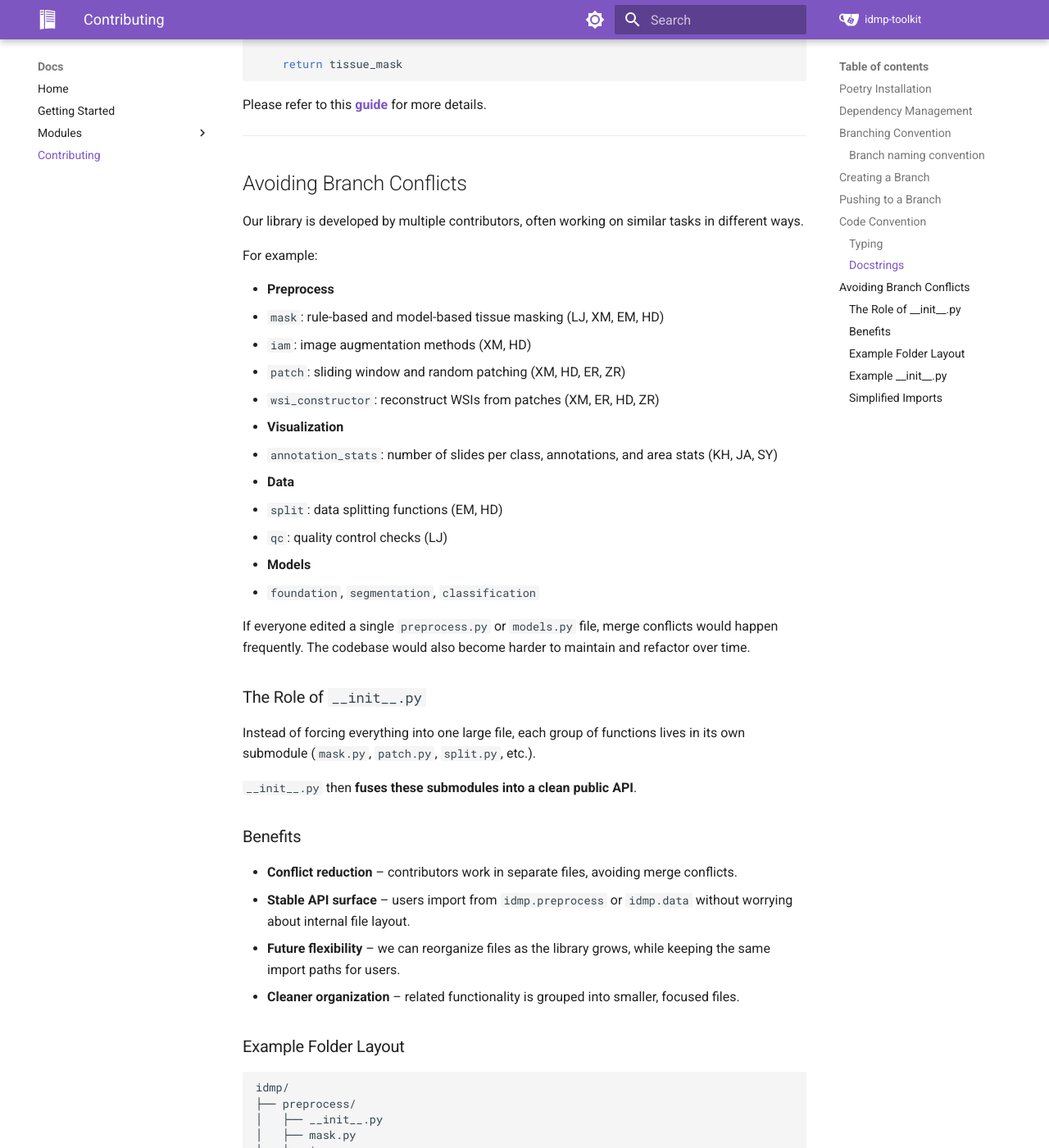
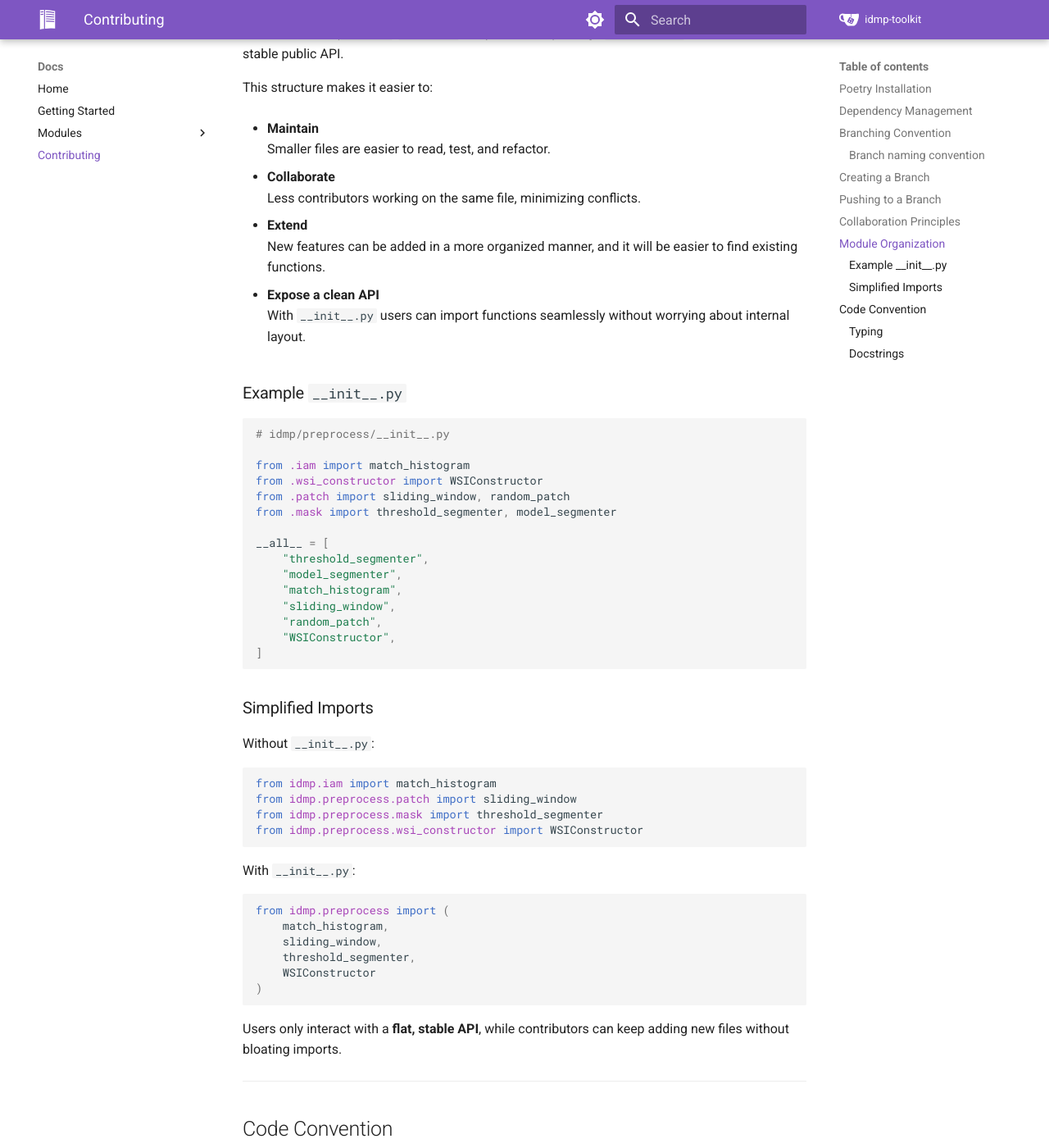
Before and after one commit to emnzn/idmp-toolkit-docs, an MkDocs documentation site: the page built from docs/contributing.md, in a window 1280 px wide and 1400 px high, scrolled down 3002 px. Shown: the whole window at 82% size. Built offline with MkDocs 1.6.1 and Material for MkDocs 9.7.7, drawn with Linux system fonts in a browser that asks for light colours; some of the changed text lies outside the part shown.

Commit message:
updated docs

````diff
--- a/docs/contributing.md
+++ b/docs/contributing.md
@@ -71,6 +71,114 @@
 
 ---
 
+## Collaboration Principles
+
+To keep development smooth and conflict-free, we follow these practices:
+
+- **Work only on feature branches**
+  Nobody commits directly to `main`. Every change starts from a branch (see [Branching Convention](#branching-convention)).
+
+- **Respect ownership of functions**
+  Contributors may work in the same file, but do not edit or overwrite someone else’s function without discussion.
+
+- **Conflicts are expected, but manageable**
+  Merge conflicts will happen when multiple people branch from the same point and edit the same file. As long as contributors work on separate functions, any conflicts will be line-based and trivial to resolve.
+
+- **Small, modular changes**
+  Keep pull requests focused. Small changes are easier to review and reduce the chance of large, messy conflicts.
+
+---
+
+## Module Organization
+
+```text
+idmp/
+├── preprocess/
+│   ├── __init__.py
+│   ├── mask.py                 # Rule-based + model-based tissue masking
+│   ├── iam.py                  # Image assessment methods (variation, quality, etc.)
+│   ├── patch.py                # Sliding window and random patch sampling
+│   └── wsi_constructor.py      # Reconstruct WSIs from patches + coordinates
+│
+├── visualization/
+│   └── annotation_stats.py     # Number of slides/class, annotation counts, area stats
+│
+├── data/
+│   ├── __init__.py
+│   ├── split.py                # Dataset splitting (train/val/test)
+│   └── qc.py                   # Quality control functions
+│
+└── models/                     # Model initialization scripts
+    ├── foundation.py           # Foundation models
+    ├── segmentation/           # Segmentation models
+    │   ├── glands.py           # Gland segmentation models
+    │   └── tissue.py           # Tissue segmentation models
+    └── classification/         # Classification models
+
+```
+
+To keep the function library clean and maintainable, instead of placing everything into a single large file like `preprocess.py`, we break down functionality by **sub-tasks**. Each sub-task lives in its own module (`mask.py`, `patch.py`, etc.), while the package `__init__.py` collects these into a stable public API.
+
+This structure makes it easier to:
+
+- **Maintain**
+  Smaller files are easier to read, test, and refactor.
+
+- **Collaborate**
+  Less contributors working on the same file, minimizing conflicts.
+
+- **Extend**
+  New features can be added in a more organized manner, and it will be easier to find existing functions.
+
+- **Expose a clean API**
+  With `__init__.py` users can import functions seamlessly without worrying about internal layout.
+
+### Example `__init__.py`
+
+```python
+# idmp/preprocess/__init__.py
+
+from .iam import match_histogram
+from .wsi_constructor import WSIConstructor
+from .patch import sliding_window, random_patch
+from .mask import threshold_segmenter, model_segmenter
+
+__all__ = [
+    "threshold_segmenter",
+    "model_segmenter",
+    "match_histogram",
+    "sliding_window",
+    "random_patch",
+    "WSIConstructor",
+]
+```
+
+### Simplified Imports
+
+Without `__init__.py`:
+
+```python
+from idmp.iam import match_histogram
+from idmp.preprocess.patch import sliding_window
+from idmp.preprocess.mask import threshold_segmenter
+from idmp.preprocess.wsi_constructor import WSIConstructor
+```
+
+With `__init__.py`:
+
+```python
+from idmp.preprocess import (
+    match_histogram,
+    sliding_window,
+    threshold_segmenter,
+    WSIConstructor
+)
+```
+
+Users only interact with a **flat, stable API**, while contributors can keep adding new files without bloating imports.
+
+---
+
 ## Code Convention
 
 ### Typing
@@ -128,98 +236,3 @@
 ```
 
 Please refer to this [**guide**](https://sphinxcontrib-napoleon.readthedocs.io/en/latest/example_numpy.html#example-numpy) for more details.
-
----
-
-## Avoiding Branch Conflicts
-
-Our library is developed by multiple contributors, often working on similar tasks in different ways.
-
-For example:
-
-- **Preprocess**
-  - `mask`: rule-based and model-based tissue masking (LJ, XM, EM, HD)
-  - `iam`: image augmentation methods (XM, HD)
-  - `patch`: sliding window and random patching (XM, HD, ER, ZR)
-  - `wsi_constructor`: reconstruct WSIs from patches (XM, ER, HD, ZR)
-
-- **Visualization**
-  - `annotation_stats`: number of slides per class, annotations, and area stats (KH, JA, SY)
-
-- **Data**
-  - `split`: data splitting functions (EM, HD)
-  - `qc`: quality control checks (LJ)
-
-- **Models**
-  - `foundation`, `segmentation`, `classification`
-
-If everyone edited a single `preprocess.py` or `models.py` file, merge conflicts would happen frequently. The codebase would also become harder to maintain and refactor over time.
-
-### The Role of `__init__.py`
-
-Instead of forcing everything into one large file, each group of functions lives in its own submodule (`mask.py`, `patch.py`, `split.py`, etc.).
-
-`__init__.py` then **fuses these submodules into a clean public API**.
-
-### Benefits
-- **Conflict reduction** – contributors work in separate files, avoiding merge conflicts.
-- **Stable API surface** – users import from `idmp.preprocess` or `idmp.data` without worrying about internal file layout.
-- **Future flexibility** – we can reorganize files as the library grows, while keeping the same import paths for users.
-- **Cleaner organization** – related functionality is grouped into smaller, focused files.
-
-### Example Folder Layout
-
-```text
-idmp/
-├── preprocess/
-│   ├── __init__.py
-│   ├── mask.py
-│   ├── iam.py
-│   ├── patch.py
-│   └── wsi_constructor.py
-├── models/
-│   ├── __init__.py
-│   ├── foundation.py
-│   └── segmentation.py
-```
-
-### Example `__init__.py`
-
-```python
-# idmp/preprocess/__init__.py
-
-from .iam import match_histogram
-from .wsi_constructor import reconstruct_wsi
-from .patch import sliding_window, random_patch
-from .mask import threshold_segmenter, model_segmenter
-
-__all__ = [
-    "threshold_segmenter",
-    "model_segmenter",
-    "match_histogram",
-    "sliding_window",
-    "random_patch",
-    "reconstruct_wsi",
-]
-```
-
-### Simplified Imports
-
-Without `__init__.py`:
-
-```python
-from idmp.preprocess.mask import rule_based_mask
-from idmp.preprocess.patch import sliding_window
-```
-
-With `__init__.py`:
-
-```python
-from idmp.preprocess import rule_based_mask, sliding_window
-```
-
-Users only interact with a **flat, stable API**, while contributors can keep adding new files without breaking imports.
-
----
-
-This way, contributors can focus on their feature, while the library maintains a clean, conflict-resistant structure.
````
